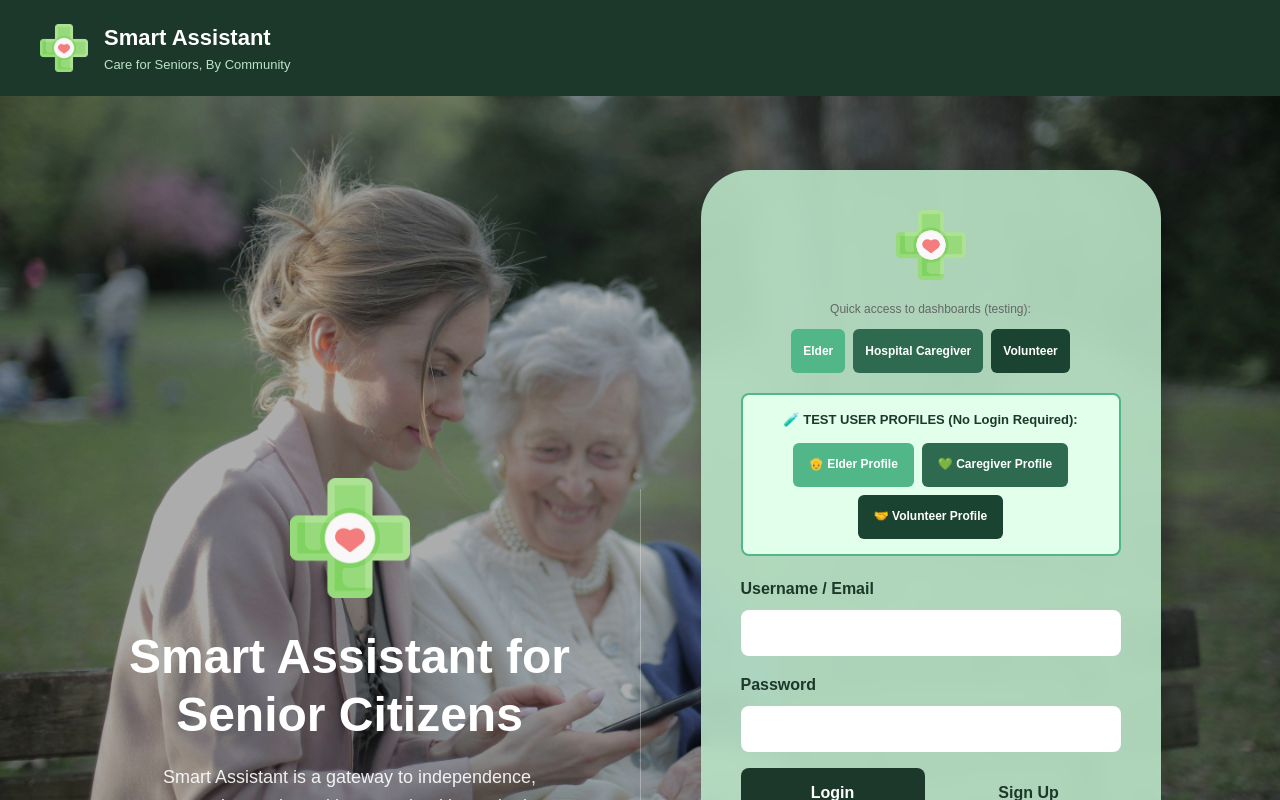
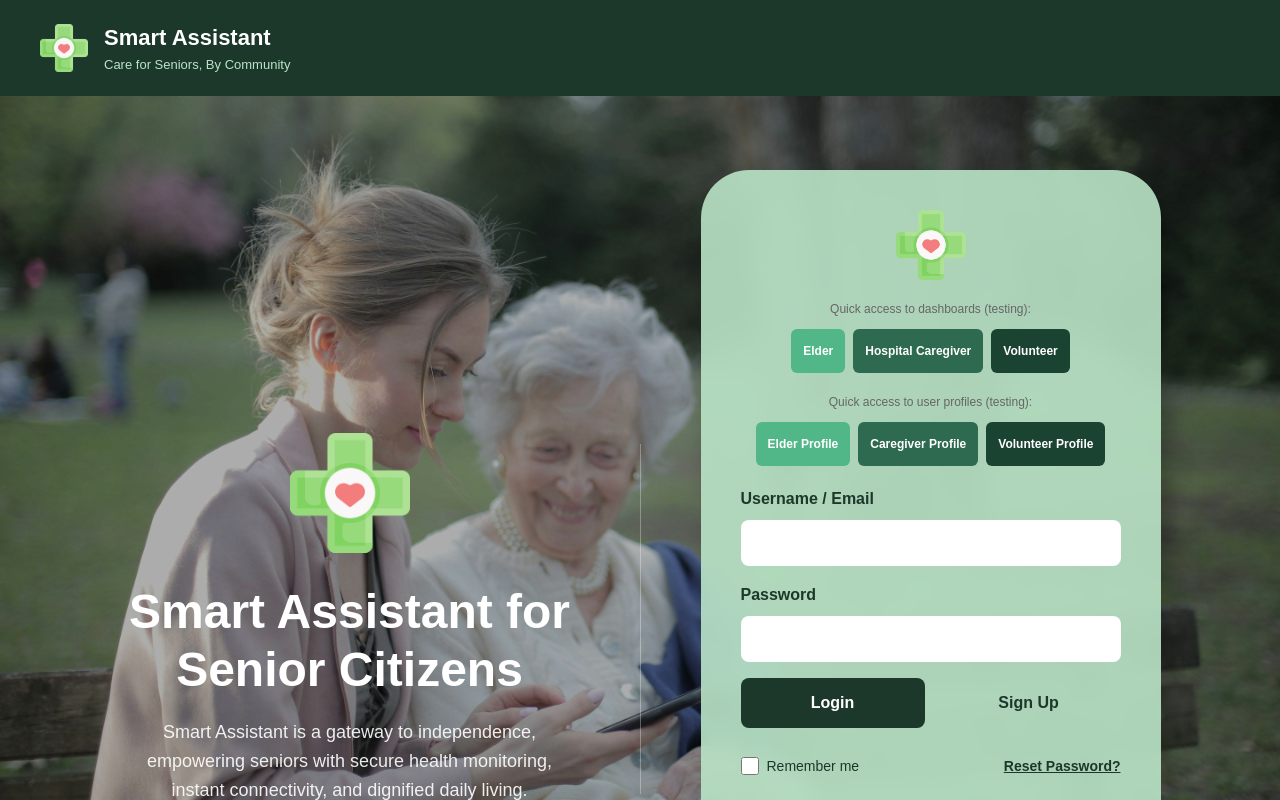
Before and after one commit to naveediqbal4765/smart-assistant-senior-citizens, a React (Create React App) app in the folder frontend/: page /login in a window 1280 px wide. Shown: the top 800 px of the page. Built offline with nearby package versions, Linux system fonts and the light colour scheme; no server answers.

Commit message:
Revert "feat: Enhance profile access buttons on login page - prominent testing section with emoji icons and highlighted styling"
This reverts commit 3b87a5620bc956e040783d733b86ab4044f7db26.

```diff
--- a/frontend/src/pages/auth/LoginPage.js
+++ b/frontend/src/pages/auth/LoginPage.js
@@ -378,14 +378,15 @@ const LoginPage = () => {
             </div>
 
             {/* Quick Access Links for Testing - User Profiles */}
-            <div style={{ width: "100%", marginBottom: "20px", textAlign: "center", padding: "15px", backgroundColor: "#E2FFEB", borderRadius: "8px", border: "2px solid #52b788" }}>
-              <p style={{ fontSize: "13px", color: "#1C382A", margin: "0 0 12px 0", fontFamily: "Montserrat, sans-serif", fontWeight: 600 }}>
-                 🧪 TEST USER PROFILES (No Login Required):
+            <div style={{ width: "100%", marginBottom: "20px", textAlign: "center" }}>
+              <p style={{ fontSize: "12px", color: "#666", margin: "0 0 10px 0", fontFamily: "Montserrat, sans-serif" }}>
+                 Quick access to user profiles (testing):
               </p>
               <div style={{ display: "flex", gap: "8px", justifyContent: "center", flexWrap: "wrap" }}>
                 <button
                   type="button"
                   onClick={() => {
+                    // Set Elder role in context and localStorage
                     const mockUser = {
                       userId: "test-elder",
                       email: "elder@test.com",
@@ -400,7 +401,7 @@ const LoginPage = () => {
                     navigate("/profile");
                   }}
                   style={{
-                    padding: "10px 16px",
+                    padding: "8px 12px",
                     backgroundColor: "#52b788",
                     color: "#FFFFFF",
                     border: "none",
@@ -409,16 +410,14 @@ const LoginPage = () => {
                     fontWeight: 600,
                     cursor: "pointer",
                     fontFamily: "Montserrat, sans-serif",
-                    transition: "all 0.3s ease",
                   }}
-                  onMouseEnter={(e) => (e.target.style.backgroundColor = "#2d6a4f")}
-                  onMouseLeave={(e) => (e.target.style.backgroundColor = "#52b788")}
                 >
-                   👴 Elder Profile
+                   Elder Profile
                 </button>
                 <button
                   type="button"
                   onClick={() => {
+                    // Set Caregiver role in context and localStorage
                     const mockUser = {
                       userId: "test-caregiver",
                       email: "caregiver@test.com",
@@ -433,7 +432,7 @@ const LoginPage = () => {
                     navigate("/profile");
                   }}
                   style={{
-                    padding: "10px 16px",
+                    padding: "8px 12px",
                     backgroundColor: "#2d6a4f",
                     color: "#FFFFFF",
                     border: "none",
@@ -442,16 +441,14 @@ const LoginPage = () => {
                     fontWeight: 600,
                     cursor: "pointer",
                     fontFamily: "Montserrat, sans-serif",
-                    transition: "all 0.3s ease",
                   }}
-                  onMouseEnter={(e) => (e.target.style.backgroundColor = "#1b4332")}
-                  onMouseLeave={(e) => (e.target.style.backgroundColor = "#2d6a4f")}
                 >
-                  💚 Caregiver Profile
+                  Caregiver Profile
                 </button>
                 <button
                   type="button"
                   onClick={() => {
+                    // Set Volunteer role in context and localStorage
                     const mockUser = {
                       userId: "test-volunteer",
                       email: "volunteer@test.com",
@@ -466,7 +463,7 @@ const LoginPage = () => {
                     navigate("/profile");
                   }}
                   style={{
-                    padding: "10px 16px",
+                    padding: "8px 12px",
                     backgroundColor: "#1b4332",
                     color: "#FFFFFF",
                     border: "none",
@@ -475,12 +472,9 @@ const LoginPage = () => {
                     fontWeight: 600,
                     cursor: "pointer",
                     fontFamily: "Montserrat, sans-serif",
-                    transition: "all 0.3s ease",
                   }}
-                  onMouseEnter={(e) => (e.target.style.backgroundColor = "#0f2818")}
-                  onMouseLeave={(e) => (e.target.style.backgroundColor = "#1b4332")}
                 >
-                   🤝 Volunteer Profile
+                   Volunteer Profile
                 </button>
               </div>
             </div>
```
